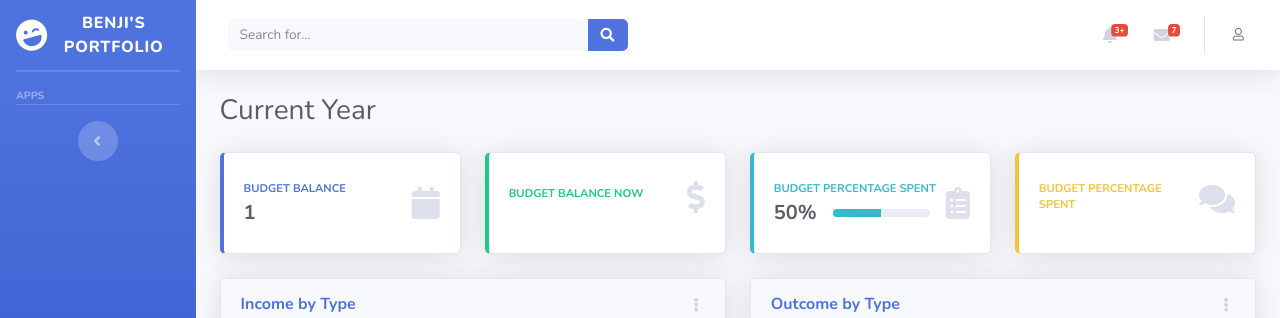
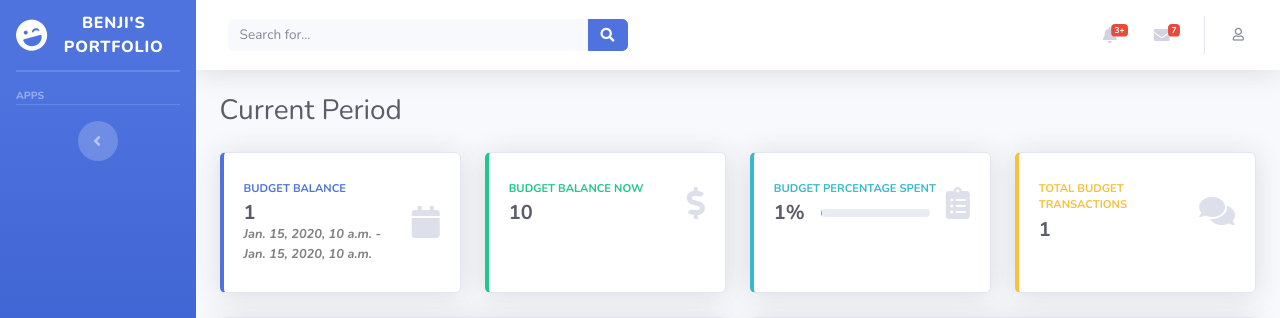
Before and after one commit to Benji918/Personal_finance_portal, a Django app: template templates/budget_section/current_period.html in a window 1280 px wide. Shown: the top 318 px of the page. Run offline with Django 4.2, Linux system fonts and the light colour scheme; the template is opened without the code that fills it: most values are stand-ins (such as "Sample title", 1, 10 or a date in 2020); data that the repository does not hold is empty; some libraries are stand-ins or nearby versions.

Commit message:
displaying dashboard data

```diff
--- a/templates/budget_section/current_period.html
+++ b/templates/budget_section/current_period.html
@@ -5,9 +5,9 @@
 {% block content %}
     <!-- Page Heading -->
     <div class="d-sm-flex align-items-center justify-content-between mb-4">
-        <h1 class="h3 mb-0 text-gray-800">Current Year</h1>
+        <h1 class="h3 mb-0 text-gray-800">Current Period</h1>
     </div>
-
+{% if budget %}
     <div class="row" id="summary_tiles">
 
         <div class="col-xl-3 col-md-6 mb-4">
@@ -19,7 +19,7 @@
                                 Budget balance
                             </div>
                             <div class="h5 mb-0 font-weight-bold text-gray-800" id="budget_balance">{{total_budget}}</div>
-                            <div class="text-black-50 small" id="budget_date"><i><b></b></i></div>
+                            <div class="text-black-50 small" id="budget_date"><i><b>{{budget_start_date}} - {{budget_end_date}}</b></i></div>
                         </div>
                         <div class="col-auto">
                             <i class="fas fa-calendar fa-2x text-gray-300"></i>
@@ -37,7 +37,7 @@
                             <div class="text-xs font-weight-bold text-success text-uppercase mb-1">
                                 Budget Balance Now
                             </div>
-                            <div class="h5 mb-0 font-weight-bold text-gray-800" id="budget_amount_left"></div>
+                            <div class="h5 mb-0 font-weight-bold text-gray-800" id="budget_amount_spent">{{budget_amount_spent}}</div>
                         </div>
                         <div class="col-auto">
                             <i class="fas fa-dollar-sign fa-2x text-gray-300"></i>
@@ -56,12 +56,12 @@
                                             </div>
                                             <div class="row no-gutters align-items-center">
                                                 <div class="col-auto">
-                                                    <div class="h5 mb-0 mr-3 font-weight-bold text-gray-800">50%</div>
+                                                    <div class="h5 mb-0 mr-3 font-weight-bold text-gray-800">{{percentage_spent}}%</div>
                                                 </div>
                                                 <div class="col">
                                                     <div class="progress progress-sm mr-2">
                                                         <div class="progress-bar bg-info" role="progressbar"
-                                                            style="width: 50%" aria-valuenow="50" aria-valuemin="0"
+                                                            style="width: {{percentage_spent}}" aria-valuenow="{{percentage_spent}}" aria-valuemin="0"
                                                             aria-valuemax="100"></div>
                                                     </div>
                                                 </div>
@@ -81,9 +81,9 @@
                     <div class="row no-gutters align-items-center">
                         <div class="col mr-2">
                             <div class="text-xs font-weight-bold text-warning text-uppercase mb-1">
-                                Budget Percentage spent
+                                Total Budget Transactions
                             </div>
-                            <div class="h5 mb-0 font-weight-bold text-gray-800" id="budget_amount_left_in_percentage"></div>
+                            <div class="h5 mb-0 font-weight-bold text-gray-800" id="Total Budget Transactions">{{total_budget_transactions}}</div>
                         </div>
                         <div class="col-auto">
                             <i class="fas fa-comments fa-2x text-gray-300"></i>
@@ -152,8 +152,9 @@
             </div>
         </div>
     </div>
-
+{% else %}
     <b>No data available!</b>
+{% endif %}
 
 
 {% endblock %}
```
Also changed, not shown: budget_section/views.py (+19 -2 lines).
